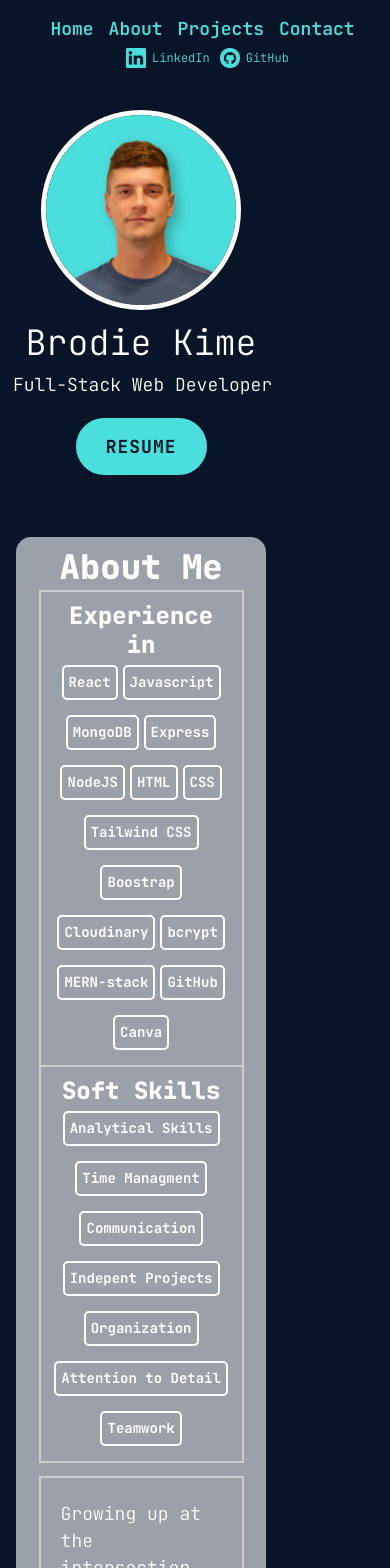
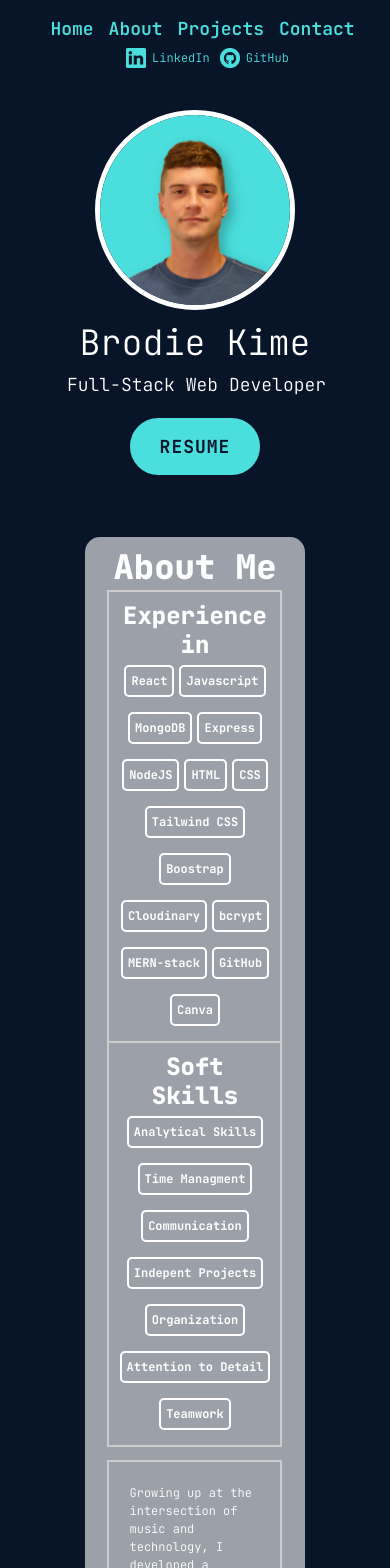
Before and after one commit to brodiekime21/portfolio, a React (Create React App) app: page / in a window 390 px wide. Shown: the top 1568 px of the page. Built offline with nearby package versions, Linux system fonts and the light colour scheme.

Commit message:
reworked media queries and navbar

```diff
--- a/src/index.css
+++ b/src/index.css
@@ -156,8 +156,6 @@ h1 {
   text-align: center;
 }
 
-
-
 .code-deployed-website-hyperlinks {
   width: 24px;
   height: 24px;
@@ -168,8 +166,6 @@ h1 {
   margin-bottom: 30px;
   font-weight: 800;
 }
-
-
 
 .about-container {
   max-width: 1150px;
@@ -229,7 +225,6 @@ h1 {
   margin-bottom: 15px;
 }
 
-
 .projects-side-by-side {
   display: flex;
   justify-content: center;
@@ -243,8 +238,6 @@ h1 {
   width: 100%;
   border-radius: 10px;
 }
-
-
 
 .skills {
   display: flex;
@@ -492,22 +485,20 @@ em {
   right: 20px;
   border-radius: 5px;
   padding: 10px;
+  background-color: rgba(8, 20, 39);
+  border: 3px solid white;
 }
-
-
 
 /* !!!MEDIA QUERIES CSS!!!!!!!!!!!!!!!!!!!!!!!!!!!!!!!!!!!!!!!!!!!!!!!!!!!!!!!!!!!!!!!!!!!!!!!!!!!!!!!!!!!!!!! */
 
 @media (max-width: 1200px) {
   .about-container {
-    max-width: 790px;
+    max-width: 1000px;
     padding: 35px 50px 35px 50px;
-
   }
 
   #contact{
     width: 600px;
-
   }
 
   .contact {
@@ -540,12 +531,11 @@ em {
     gap: 10px;
     margin-left: 0px;
   }
-
 }
 
 @media (max-width: 1100px) {
   .about-container {
-    max-width: 680px;
+    max-width: 880px;
     padding: 35px 50px 35px 50px;
 
   }
@@ -553,16 +543,13 @@ em {
   .projects {
     max-width: 680px;
   }
-
 }
 
 @media (max-width: 1000px) {
   .about-container {
-    max-width: 620px;
+    max-width: 815px;
     padding: 20px 35px;
   }
-
-
 
   #experience-soft-skills-flex{
     display: flex;
@@ -581,6 +568,7 @@ em {
   .about-box{
     margin-top: -2px;
   }
+
   #samplewav-code-links{
     display: flex;
   }
@@ -601,7 +589,6 @@ em {
     width: 600px;
   }
 
-
   .samplewav-logo {
     width: 400px;
     margin-bottom: 15px;
@@ -616,17 +603,12 @@ em {
     width: 190px;
     margin-bottom: 15px;
   }
-
-
-
-
-
 }
 
 @media (max-width: 925px) {
 
   .about-container {
-    max-width: 510px;
+    max-width: 700px;
     padding: 20px 35px;
   }
 
@@ -651,21 +633,18 @@ em {
     width: 510px;
   }
 
-
   .contact-button{
 
     border-radius: 50px;
     padding: 10px 20px;
 
   }
-
-
 }
 
 @media (max-width: 820px) {
 
   .about-container {
-    max-width: 460px;
+    max-width: 650px;
     padding: 20px 35px;
   }
 
@@ -691,8 +670,6 @@ em {
   }
 }
 
-
-
 @media (max-width: 767px) {
 
   /* FONT SIZE CHANGE HERE!!!!!!!!!!!!!!!!!!!!!!!!!!!!!!!!!!!!!!!!!!!!!!!!!!!!!!!!!!!!!!!!!!!!!!!!!!!!! */
@@ -711,6 +688,10 @@ em {
     font-size: 34px;
     margin: 0px;
     margin-bottom: 5px;
+  }
+
+  #about-me-text {
+    font-size: 14px
   }
 
 
@@ -733,7 +714,7 @@ em {
     margin-right: 6px;
   }
   .about-container {
-    max-width: 400px;
+    max-width: 530px;
     padding: 20px 35px;
   }
 
@@ -788,7 +769,7 @@ font-size: 16px;
 @media (max-width: 635px) {
 
   .about-container {
-    max-width: 340px;
+    max-width: 460px;
     padding: 10px 15px;
   }
 
@@ -813,11 +794,14 @@ font-size: 16px;
     width: 340px;
   }
 
-
-
 }
 
 @media (max-width: 572px) {
+
+  #about-me-text {
+    font-size: 12px
+  }
+
 
   #navbar-right{
     display: flex;
@@ -830,7 +814,7 @@ font-size: 16px;
   }
 
   .about-container {
-    max-width: 340px;
+    max-width: 365px;
     padding: 10px 15px;
   }
 
@@ -860,21 +844,27 @@ font-size: 16px;
     font-weight: 300;
   }
 
-  html{
+  /* html{
     display: flex;
     justify-content: flex-start;
     padding-left: 20px;
-  }
-
-
+  } */
 
 }
 
 @media (max-width: 470px) {
 
+ .skill-about {
+  font-size: 12px;
+ }
+
+  .samplewav-deployed-website-links{
+    display: flex;
+    flex-direction: column;
+  }
 
   .about-container {
-    max-width: 280px;
+    max-width: 300px;
     padding: 10px 15px;
   }
 
@@ -904,12 +894,6 @@ font-size: 16px;
     font-weight: 300;
   }
 
-  html{
-    display: flex;
-    justify-content: flex-start;
-    padding-left: 10px;
-  }
-
   .brodie-kime{
     font-size: 35px
   }
@@ -925,7 +909,7 @@ font-size: 16px;
 
 
   .about-container {
-    max-width: 250px;
+    max-width: 220px;
     padding: 10px 15px;
   }
 
@@ -955,11 +939,7 @@ font-size: 16px;
     font-weight: 300;
   }
 
-  html{
-    display: flex;
-    justify-content: flex-start;
-    padding-left: 10px;
-  }
+
 
   .brodie-kime{
     font-size: 35px
```
